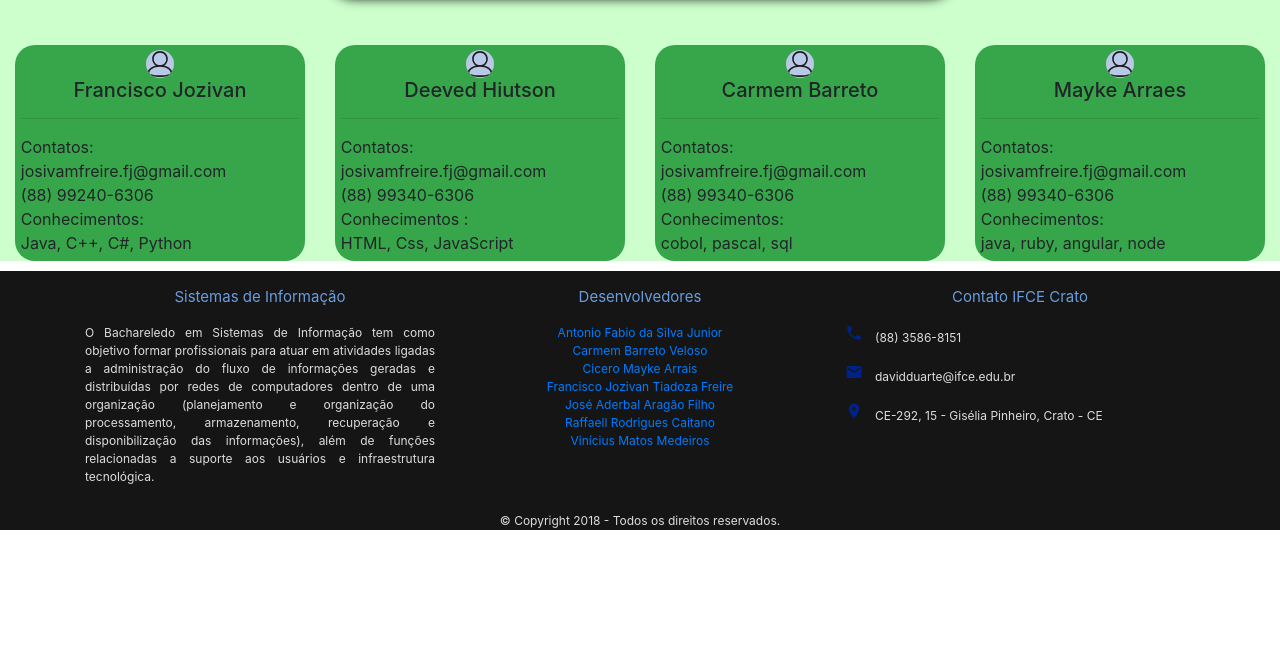
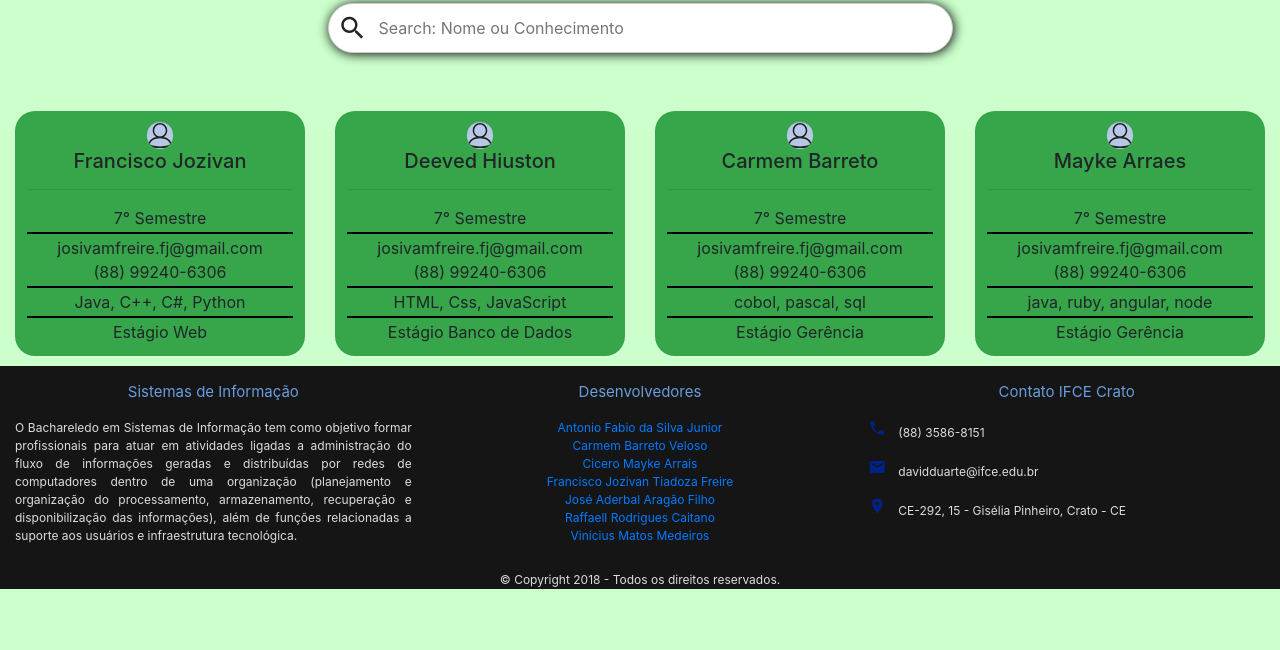
Before and after one commit to FJozivan/Site-responsivo-Sistemas-de-informacao, a plain HTML site: page html/estagiarios.html in a window 1280 px wide. Shown: the part 150-800 px from the top of the page. Drawn offline with nearby package versions, Linux system fonts and the light colour scheme.

Commit message:
Função filtrar concluida

```diff
--- a/css/estagiarios.css
+++ b/css/estagiarios.css
@@ -1,3 +1,6 @@
+body{
+  background-color: #CCFFCC;
+}
 .contain {
   margin-top: 1%;
   margin-left: 25%;
@@ -7,7 +10,6 @@
 }
 input {
   height: 50px;
-  background-color: white;
   border: none;
   outline: none;
   padding-left: 50px;
@@ -16,10 +18,11 @@ input {
   top: 0;
   left: 0;
   box-shadow: 1px 1px 12px;
-  /*background: none;*/
+  background: white;
   z-index: 3;
   transition: width 1s ease-out;
   cursor: pointer;
+  border-radius: 25px;
 }
 input {
   border: 1px solid #ccc;
@@ -36,8 +39,11 @@ input {
   position: absolute;
   top: 0;
   left: 0;
-  z-index: 2;
+  z-index: 4;
   cursor: pointer;
+  font-size: 30px !important;
+  margin-top: 10px;
+  margin-left: 10px;
 }
 .s:focus {
   outline: none;
@@ -56,16 +62,20 @@ label {
 .teste{
   margin-left: 50px;
 }
-img{
-
-}
 .cards{
   background-color: #37A64A;
   border-radius: 20px;
+  padding: 4%;
+  margin-top: 10px;
 }
 .avatar{
   max-width: 10%;
   max-height: 10%;
   background-color: #B8C9E7;
-  border-radius: 30px
+  border-radius: 50px
 }
+.hrs{
+  border:1px solid black;
+  margin-top: 2px;
+  margin-bottom: 2px;
+}
--- a/html/estagiarios.html
+++ b/html/estagiarios.html
@@ -58,105 +58,99 @@
 	<!-- Navbar end -->
 
 	<!-- Main begin -->
-	<main style="background-color: #CCFFCC" class="container-fluid">
+	<main class="container-fluid">
 		<br>
 		<div class="row">
+			<div class="col-md-6 col-lg-12">
+				<h1 align="center">Estagiários</h1>
+			</div>
 			<div class="col-lg-12">
 				<div class="contain">
-					<img class="s" src="lupa.png">
+					<!-- <img class="s" src="lupa.png"> -->
+					<i class="material-icons s">search</i>
 					<input type="search" id="myInput" placeholder="Search: Nome ou Conhecimento">
 				</div>
 			</div>
 		</div>
 		<br><br>
 		<div class="row" id="myDIV">
-			<div class="col-xs-6 col-lg-3">
-				<div class="cards">
-					<div style="padding: 2%;">
-						<center>
+			<div class="col-md-6 col-lg-3 cards-div">
+				<div class="cards" style="padding: 4%;">
+					<div align="center">
 						<img src="../icons/avatar5.svg" class="avatar"><br>
 						<h5>Francisco Jozivan</h5>
 						<hr>
-						</center>
+						<!-- <button type="button" class="btn_show" style="background = none;">></button> -->
 						<div class="contatos">
-							Contatos:
+							<span>7° Semestre</span>
+							<hr class="hrs">
 							<div class="email">josivamfreire.fj@gmail.com</div>
 							<div class="telefone">(88) 99240-6306</div>
-						</div>
-						<div>
-							Conhecimentos:
-							<div>
+							<hr class="hrs">
 							Java, C++, C#, Python
-							</div>
+							<hr class="hrs">
+							Estágio Web
 						</div>
 					</div>
 				</div>
 			</div>
 
-			<div class="col-xs-6 col-lg-3">
+			<div class="col-md-6 col-lg-3 cards-div">
+				<div class="cards" style="padding: 4%;">
+					<div align="center">
+						<img src="../icons/avatar5.svg" class="avatar"><br>
+						<h5>Deeved Hiuston</h5>
+						<hr>
+						<div class="contatos">
+							<span>7° Semestre</span>
+							<hr class="hrs">
+							<div class="email">josivamfreire.fj@gmail.com</div>
+							<div class="telefone">(88) 99240-6306</div>
+							<hr class="hrs">
+							HTML, Css, JavaScript
+							<hr class="hrs">
+							Estágio Banco de Dados
+						</div>
+					</div>
+				</div>
+
+			</div>
+
+			<div class="col-md-6 col-lg-3 cards-div">
 				<div class="cards">
-					<div style="padding: 2%;">
-						<center>
+					<div align="center">
 						<img src="../icons/avatar5.svg" class="avatar"><br>
-							<h5>Deeved Hiutson</h5>
+						<h5>Carmem Barreto</h5>
 						<hr>
-						</center>
 						<div class="contatos">
-							Contatos:
+							<span>7° Semestre</span>
+							<hr class="hrs">
 							<div class="email">josivamfreire.fj@gmail.com</div>
-							<div class="telefone">(88) 99340-6306</div>
-						</div>
-						<div>
-							Conhecimentos :
-							<div>
-								HTML, Css, JavaScript
-							</div>
+							<div class="telefone">(88) 99240-6306</div>
+							<hr class="hrs">
+							cobol, pascal, sql
+							<hr class="hrs">
+							Estágio Gerência
 						</div>
 					</div>
 				</div>
 			</div>
 
-			<div class="col-xs-6 col-lg-3">
+			<div class="col-md-6 col-lg-3 cards-div">
 				<div class="cards">
-					<div style="padding: 2%;">
-						<center>
-							<img src="../icons/avatar5.svg" class="avatar"><br>
-							<h5>Carmem Barreto</h5>
-							<hr>
-						</center>
-						<div class="contatos">
-							Contatos:
-							<div class="email">josivamfreire.fj@gmail.com</div>
-							<div class="telefone">(88) 99340-6306</div>
-						</div>
-						<div>
-							Conhecimentos:
-							<div>
-								cobol, pascal, sql
-							</div>
-						</div>
-					</div>
-				</div>
-			</div>
-
-			<div class="col-xs-6 col-lg-3">
-				<div class="cards">
-					<div style="padding: 2%;">
-						<center>
+					<div align="center">
 						<img src="../icons/avatar5.svg" class="avatar"><br>
 						<h5>Mayke Arraes</h5>
 						<hr>
-						</center>
 						<div class="contatos">
-							Contatos:
+							<span>7° Semestre</span>
+							<hr class="hrs">
 							<div class="email">josivamfreire.fj@gmail.com</div>
-							<div class="telefone">(88) 99340-6306</div>
-						</div>
-						<div>
-							Conhecimentos:
-							<div>
+							<div class="telefone">(88) 99240-6306</div>
+							<hr class="hrs">
 							java, ruby, angular, node
-							</div>
+							<hr class="hrs">
+							Estágio Gerência
 						</div>
 					</div>
 				</div>
@@ -167,7 +161,7 @@
 
 	<!-- 	Footer begin -->
 	<footer id="footer">
-		<div class="container">
+		<div class="container-fluid">
 			<div class="row">
 				<div class="col-md col-lg-4">
 					<p class="footer-title">Sistemas de Informação</p>
--- a/js/estagiarios.js
+++ b/js/estagiarios.js
@@ -1,6 +1,10 @@
 $("#myInput").on("keyup", function() {
 	var value = $(this).val().toLowerCase();
-	$("#myDIV .cards").filter(function() {
+	$(".cards-div").filter(function() {
 		$(this).toggle($(this).text().toLowerCase().indexOf(value) > -1)
 	});
 });
+// $(".contatos").hide();
+$(".btn_show").hover(function(){
+	$(".contatos").toggle(10000);
+});
```
Also changed, not shown: html/disciplinas.html (+3 -3 lines), html/f.html (added, +7 -0 lines), html/professores.html (+1 -1 lines), html/t.html (added, +12 -0 lines). Lines whose indentation alone changed are shown as unchanged.
